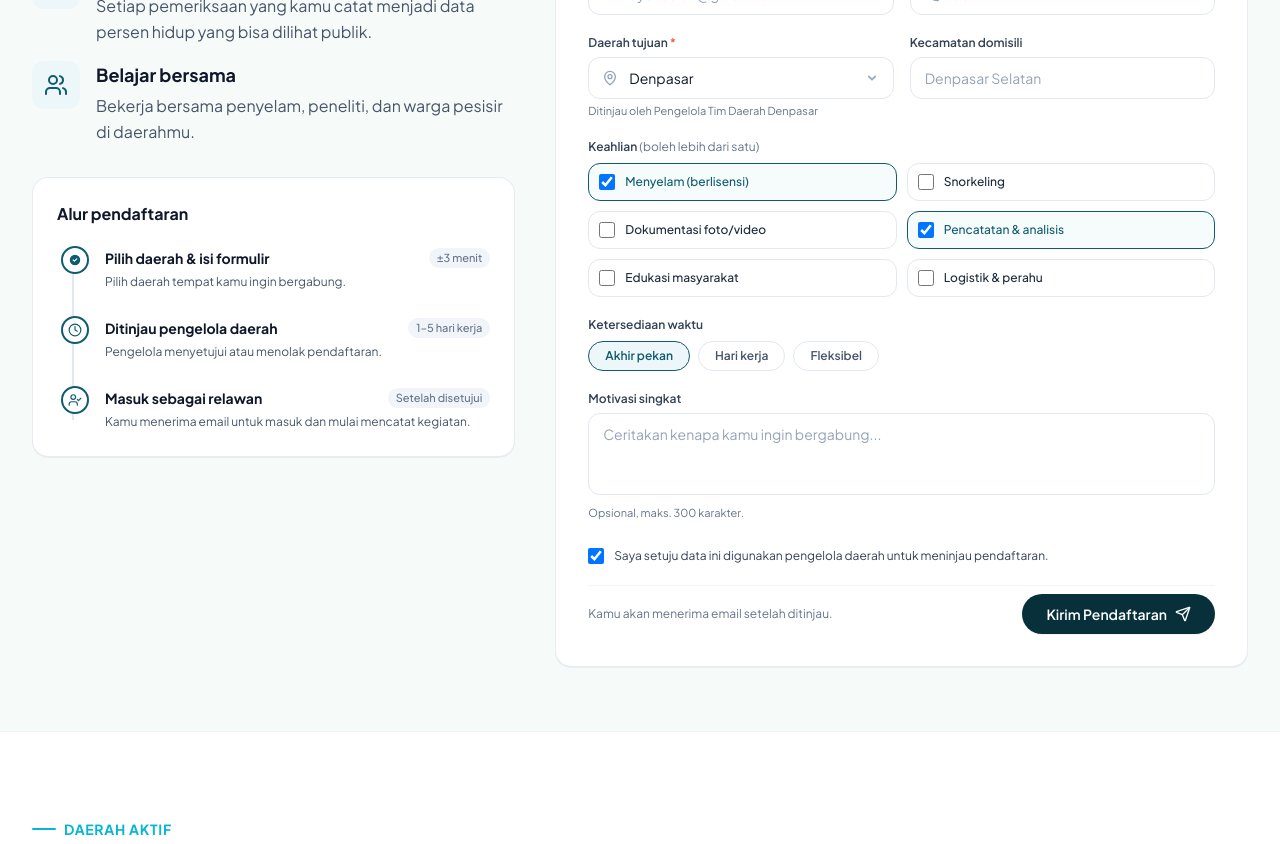
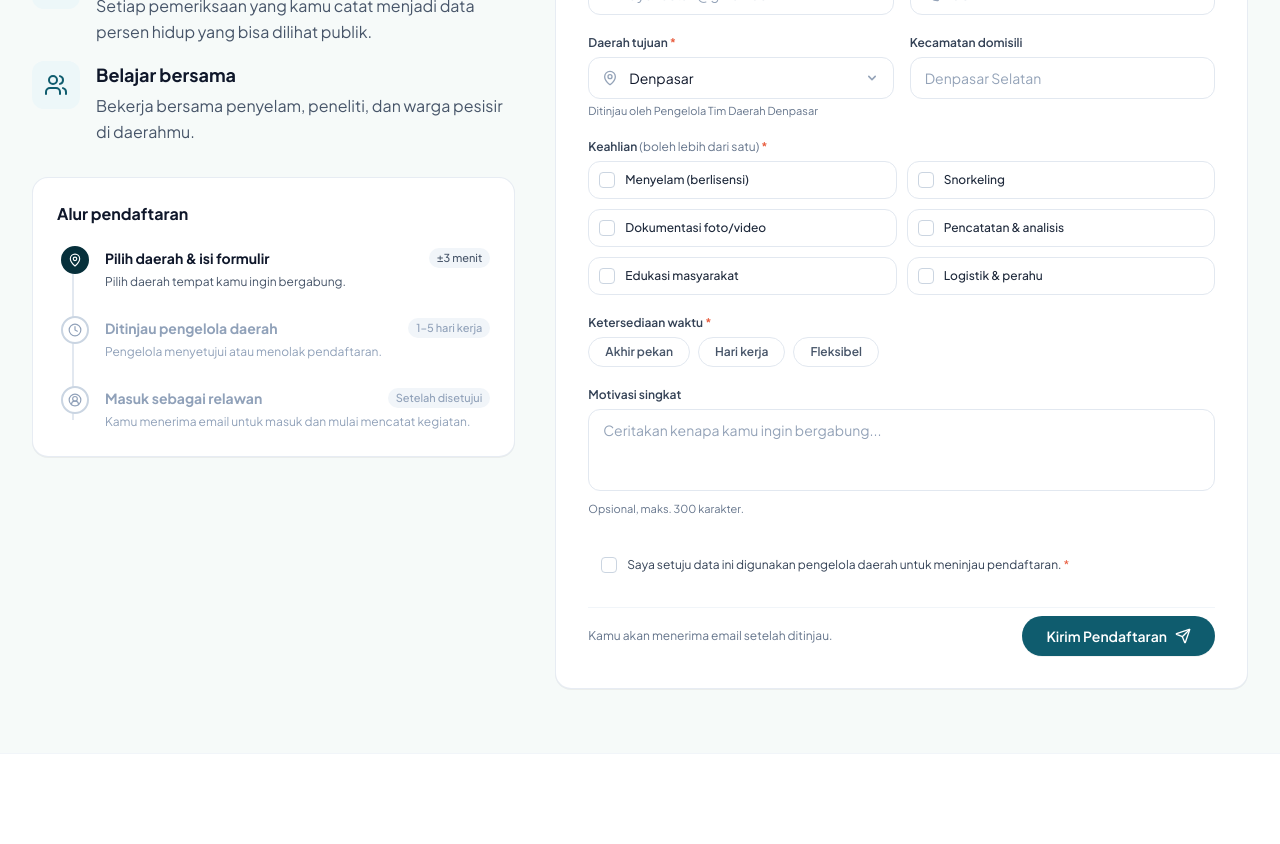
Before and after one commit to aurell-ev/SatuParagrafJosJis_UniversitasUdayana_WebDesignTechnoversary_vol_II, a React (Vite) app: page /gabung in a window 1280 px wide. Shown: the part 780-1624 px from the top of the page. Built offline with nearby package versions, Linux system fonts and the light colour scheme.

Commit message:
fix: fixing form for volunteer register

```diff
--- a/src/components/volunteer/VolunteerForm.jsx
+++ b/src/components/volunteer/VolunteerForm.jsx
@@ -1,5 +1,5 @@
 import { useState } from 'react'
-import { LuMail, LuPhone, LuMapPin, LuSend, LuCircleCheck } from 'react-icons/lu'
+import { LuMail, LuPhone, LuMapPin, LuSend, LuCircleCheck, LuCircleAlert, LuCheck } from 'react-icons/lu'
 
 const SKILL_OPTIONS = [
   { id: 'menyelam', label: 'Menyelam (berlisensi)' },
@@ -19,43 +19,110 @@ const REGION_OPTIONS = [
   { value: 'karangasem', label: 'Karangasem', manager: 'Pengelola Tim Daerah Karangasem' }
 ]
 
-export function VolunteerForm() {
+export function VolunteerForm({ onStepChange }) {
   const [formData, setFormData] = useState({
     fullName: '',
     email: '',
     phone: '',
     region: 'denpasar',
     district: '',
-    skills: ['menyelam', 'pencatatan'],
-    availability: 'Akhir pekan',
+    skills: [], // Bersih tanpa auto centang
+    availability: '', // Bersih tanpa default
     motivation: '',
-    agreeConsent: true
+    agreeConsent: false // Bersih tanpa auto centang
   })
+  const [errors, setErrors] = useState({})
   const [submitted, setSubmitted] = useState(false)
   const [loading, setLoading] = useState(false)
 
   const handleTextChange = (e) => {
     const { name, value } = e.target
     setFormData((prev) => ({ ...prev, [name]: value }))
+    if (errors[name]) {
+      setErrors((prev) => {
+        const next = { ...prev }
+        delete next[name]
+        return next
+      })
+    }
   }
 
   const toggleSkill = (skillId) => {
     setFormData((prev) => {
       const exists = prev.skills.includes(skillId)
-      return {
-        ...prev,
-        skills: exists ? prev.skills.filter((s) => s !== skillId) : [...prev.skills, skillId]
-      }
+      const nextSkills = exists ? prev.skills.filter((s) => s !== skillId) : [...prev.skills, skillId]
+      return { ...prev, skills: nextSkills }
     })
+    if (errors.skills) {
+      setErrors((prev) => {
+        const next = { ...prev }
+        delete next.skills
+        return next
+      })
+    }
+  }
+
+  const selectAvailability = (time) => {
+    setFormData((prev) => ({ ...prev, availability: time }))
+    if (errors.availability) {
+      setErrors((prev) => {
+        const next = { ...prev }
+        delete next.availability
+        return next
+      })
+    }
+  }
+
+  const validate = () => {
+    const newErrors = {}
+    if (!formData.fullName.trim()) {
+      newErrors.fullName = 'Nama lengkap wajib diisi.'
+    } else if (formData.fullName.trim().length < 3) {
+      newErrors.fullName = 'Nama terlalu pendek (minimal 3 karakter).'
+    }
+
+    if (!formData.email.trim()) {
+      newErrors.email = 'Alamat email wajib diisi.'
+    } else if (!/^[^\s@]+@[^\s@]+\.[^\s@]+$/.test(formData.email)) {
+      newErrors.email = 'Format email tidak valid (contoh: nama@email.com).'
+    }
+
+    if (!formData.phone.trim()) {
+      newErrors.phone = 'Nomor WhatsApp / HP wajib diisi.'
+    } else if (!/^[0-9+-\s]{9,16}$/.test(formData.phone.trim())) {
+      newErrors.phone = 'Nomor telepon tidak valid (minimal 9 digit angka).'
+    }
+
+    if (formData.skills.length === 0) {
+      newErrors.skills = 'Pilih minimal salah satu bidang keahlian atau minatmu.'
+    }
+
+    if (!formData.availability) {
+      newErrors.availability = 'Pilih salah satu ketersediaan waktumu.'
+    }
+
+    if (!formData.agreeConsent) {
+      newErrors.agreeConsent = 'Kamu harus menyetujui penggunaan data untuk proses verifikasi.'
+    }
+
+    return newErrors
   }
 
   const handleSubmit = (e) => {
     e.preventDefault()
+    const validationErrors = validate()
+    if (Object.keys(validationErrors).length > 0) {
+      setErrors(validationErrors)
+      return
+    }
+
+    setErrors({})
     setLoading(true)
 
     setTimeout(() => {
       setLoading(false)
       setSubmitted(true)
+      if (onStepChange) onStepChange(2)
     }, 450)
   }
 
@@ -64,7 +131,7 @@ export function VolunteerForm() {
   return (
     <div className="rounded-2xl border border-ink-200/80 bg-surface-card p-6 sm:p-8 shadow-2xs">
       <div>
-        <h2 className="text-xl sm:text-2xl font-bold text-ink-900 tracking-tight">
+        <h2 className="text-xl sm:text-2xl font-extrabold text-teal-base tracking-tight">
           Formulir pendaftaran relawan
         </h2>
         <p className="mt-1 text-xs sm:text-sm text-ink-600">
@@ -85,25 +152,26 @@ export function VolunteerForm() {
             type="button"
             onClick={() => {
               setSubmitted(false)
+              if (onStepChange) onStepChange(1)
               setFormData({
                 fullName: '',
                 email: '',
                 phone: '',
                 region: 'denpasar',
                 district: '',
-                skills: ['menyelam', 'pencatatan'],
-                availability: 'Akhir pekan',
+                skills: [],
+                availability: '',
                 motivation: '',
-                agreeConsent: true
+                agreeConsent: false
               })
             }}
-            className="mt-5 inline-flex items-center justify-center rounded-full px-5 py-2 text-xs font-semibold text-teal-base bg-teal-50 hover:bg-teal-100 transition-colors"
+            className="mt-5 inline-flex items-center justify-center rounded-full px-5 py-2 text-xs font-semibold text-teal-base bg-teal-50 hover:bg-teal-100 transition-colors cursor-pointer"
           >
             Daftar Daerah Lain
           </button>
         </div>
       ) : (
-        <form onSubmit={handleSubmit} className="mt-6 space-y-5">
+        <form onSubmit={handleSubmit} noValidate className="mt-6 space-y-5">
           {/* 1. Nama Lengkap */}
           <div>
             <label htmlFor="fullName" className="block text-xs font-semibold text-ink-700 mb-1.5">
@@ -113,12 +181,20 @@ export function VolunteerForm() {
               type="text"
               id="fullName"
               name="fullName"
-              required
               value={formData.fullName}
               onChange={handleTextChange}
               placeholder="Ni Luh Putu Ayu Lestari"
-              className="w-full rounded-xl border border-ink-200 bg-white px-3.5 py-2.5 text-sm text-ink-900 placeholder:text-ink-400 focus:border-teal-base focus:outline-hidden focus:ring-2 focus:ring-teal-base/20 transition-all"
+              className={`w-full rounded-xl border bg-white px-3.5 py-2.5 text-sm text-ink-900 placeholder:text-ink-400 focus:outline-hidden transition-all ${errors.fullName
+                ? 'border-coral-400 bg-coral-50/20 ring-2 ring-coral-300/40 focus:border-coral-500'
+                : 'border-ink-200 focus:border-teal-base focus:ring-2 focus:ring-teal-base/20'
+                }`}
             />
+            {errors.fullName && (
+              <p className="mt-1.5 flex items-center gap-1.5 text-xs font-medium text-coral-600 animate-in fade-in duration-150">
+                <LuCircleAlert className="h-3.5 w-3.5 shrink-0" />
+                <span>{errors.fullName}</span>
+              </p>
+            )}
           </div>
 
           {/* 2. Email & No HP/WhatsApp */}
@@ -135,13 +211,21 @@ export function VolunteerForm() {
                   type="email"
                   id="email"
                   name="email"
-                  required
                   value={formData.email}
                   onChange={handleTextChange}
                   placeholder="ayu.lestari@gmail.com"
-                  className="w-full rounded-xl border border-ink-200 bg-white pl-10 pr-3.5 py-2.5 text-sm text-ink-900 placeholder:text-ink-400 focus:border-teal-base focus:outline-hidden focus:ring-2 focus:ring-teal-base/20 transition-all"
+                  className={`w-full rounded-xl border bg-white pl-10 pr-3.5 py-2.5 text-sm text-ink-900 placeholder:text-ink-400 focus:outline-hidden transition-all ${errors.email
+                    ? 'border-coral-400 bg-coral-50/20 ring-2 ring-coral-300/40 focus:border-coral-500'
+                    : 'border-ink-200 focus:border-teal-base focus:ring-2 focus:ring-teal-base/20'
+                    }`}
                 />
               </div>
+              {errors.email && (
+                <p className="mt-1.5 flex items-center gap-1.5 text-xs font-medium text-coral-600 animate-in fade-in duration-150">
+                  <LuCircleAlert className="h-3.5 w-3.5 shrink-0" />
+                  <span>{errors.email}</span>
+                </p>
+              )}
             </div>
 
             <div>
@@ -156,13 +240,21 @@ export function VolunteerForm() {
                   type="tel"
                   id="phone"
                   name="phone"
-                  required
                   value={formData.phone}
                   onChange={handleTextChange}
                   placeholder="08xx-xxxx-xxxx"
-                  className="w-full rounded-xl border border-ink-200 bg-white pl-10 pr-3.5 py-2.5 text-sm text-ink-900 placeholder:text-ink-400 focus:border-teal-base focus:outline-hidden focus:ring-2 focus:ring-teal-base/20 transition-all"
+                  className={`w-full rounded-xl border bg-white pl-10 pr-3.5 py-2.5 text-sm text-ink-900 placeholder:text-ink-400 focus:outline-hidden transition-all ${errors.phone
+                    ? 'border-coral-400 bg-coral-50/20 ring-2 ring-coral-300/40 focus:border-coral-500'
+                    : 'border-ink-200 focus:border-teal-base focus:ring-2 focus:ring-teal-base/20'
+                    }`}
                 />
               </div>
+              {errors.phone && (
+                <p className="mt-1.5 flex items-center gap-1.5 text-xs font-medium text-coral-600 animate-in fade-in duration-150">
+                  <LuCircleAlert className="h-3.5 w-3.5 shrink-0" />
+                  <span>{errors.phone}</span>
+                </p>
+              )}
             </div>
           </div>
 
@@ -218,8 +310,8 @@ export function VolunteerForm() {
 
           {/* 4. Keahlian (Boleh lebih dari satu) */}
           <div>
-            <label className="block text-xs font-semibold text-ink-700 mb-2">
-              Keahlian <span className="font-normal text-ink-500">(boleh lebih dari satu)</span>
+            <label className="block text-xs font-semibold text-ink-700 mb-1.5">
+              Keahlian <span className="font-normal text-ink-500">(boleh lebih dari satu)</span> <span className="text-coral-base">*</span>
             </label>
             <div className="grid grid-cols-1 sm:grid-cols-2 gap-2.5">
               {SKILL_OPTIONS.map((skill) => {
@@ -227,29 +319,42 @@ export function VolunteerForm() {
                 return (
                   <label
                     key={skill.id}
-                    className={`flex items-center gap-2.5 p-2.5 rounded-xl border transition-colors cursor-pointer text-xs font-medium ${
-                      isChecked
+                    className={`flex items-center gap-2.5 p-2.5 rounded-xl border transition-colors cursor-pointer text-xs font-medium ${isChecked
                         ? 'border-teal-base bg-teal-50/50 text-teal-base'
                         : 'border-ink-200 hover:bg-ink-50 text-ink-800'
-                    }`}
+                      }`}
                   >
                     <input
                       type="checkbox"
                       checked={isChecked}
                       onChange={() => toggleSkill(skill.id)}
-                      className="h-4 w-4 rounded-sm border-ink-300 text-teal-base focus:ring-teal-base cursor-pointer"
+                      className="sr-only"
                     />
+                    <div
+                      className={`flex h-4 w-4 shrink-0 items-center justify-center rounded-sm border transition-colors ${isChecked
+                          ? 'border-teal-base bg-teal-base text-white'
+                          : 'border-ink-300 bg-white'
+                        }`}
+                    >
+                      {isChecked && <LuCheck className="h-3 w-3 stroke-[3]" />}
+                    </div>
                     <span>{skill.label}</span>
                   </label>
                 )
               })}
             </div>
+            {errors.skills && (
+              <p className="mt-2 flex items-center gap-1.5 text-xs font-medium text-coral-600 animate-in fade-in duration-150">
+                <LuCircleAlert className="h-3.5 w-3.5 shrink-0" />
+                <span>{errors.skills}</span>
+              </p>
+            )}
           </div>
 
           {/* 5. Ketersediaan Waktu (Pill buttons) */}
           <div>
-            <label className="block text-xs font-semibold text-ink-700 mb-2">
-              Ketersediaan waktu
+            <label className="block text-xs font-semibold text-ink-700 mb-1.5">
+              Ketersediaan waktu <span className="text-coral-base">*</span>
             </label>
             <div className="flex flex-wrap gap-2">
               {TIME_AVAILABILITY.map((time) => {
@@ -258,18 +363,23 @@ export function VolunteerForm() {
                   <button
                     key={time}
                     type="button"
-                    onClick={() => setFormData((prev) => ({ ...prev, availability: time }))}
-                    className={`rounded-full px-4 py-1.5 text-xs font-semibold transition-colors cursor-pointer ${
-                      isSelected
-                        ? 'bg-teal-50 text-teal-base border border-teal-base'
-                        : 'bg-white text-ink-600 border border-ink-200 hover:bg-ink-50'
-                    }`}
+                    onClick={() => selectAvailability(time)}
+                    className={`rounded-full px-4 py-1.5 text-xs font-semibold transition-colors cursor-pointer ${isSelected
+                      ? 'bg-teal-50 text-teal-base border border-teal-base'
+                      : 'bg-white text-ink-600 border border-ink-200 hover:bg-ink-50'
+                      }`}
                   >
                     {time}
                   </button>
                 )
               })}
             </div>
+            {errors.availability && (
+              <p className="mt-2 flex items-center gap-1.5 text-xs font-medium text-coral-600 animate-in fade-in duration-150">
+                <LuCircleAlert className="h-3.5 w-3.5 shrink-0" />
+                <span>{errors.availability}</span>
+              </p>
+            )}
           </div>
 
           {/* 6. Motivasi Singkat */}
@@ -292,18 +402,41 @@ export function VolunteerForm() {
 
           {/* 7. Consent Checkbox */}
           <div className="pt-1">
-            <label className="flex items-start gap-2.5 cursor-pointer">
+            <label className={`flex items-start gap-2.5 p-3 rounded-xl border transition-colors cursor-pointer ${errors.agreeConsent ? 'border-coral-300 bg-coral-50/30' : 'border-transparent'
+              }`}>
               <input
                 type="checkbox"
-                required
                 checked={formData.agreeConsent}
-                onChange={(e) => setFormData((prev) => ({ ...prev, agreeConsent: e.target.checked }))}
-                className="mt-0.5 h-4 w-4 rounded-sm border-ink-300 text-teal-base focus:ring-teal-base cursor-pointer"
+                onChange={(e) => {
+                  setFormData((prev) => ({ ...prev, agreeConsent: e.target.checked }))
+                  if (errors.agreeConsent) {
+                    setErrors((prev) => {
+                      const next = { ...prev }
+                      delete next.agreeConsent
+                      return next
+                    })
+                  }
+                }}
+                className="sr-only"
               />
+              <div
+                className={`mt-0.5 flex h-4 w-4 shrink-0 items-center justify-center rounded-sm border transition-colors ${formData.agreeConsent
+                    ? 'border-teal-base bg-teal-base text-white'
+                    : 'border-ink-300 bg-white'
+                  }`}
+              >
+                {formData.agreeConsent && <LuCheck className="h-3 w-3 stroke-[3]" />}
+              </div>
               <span className="text-xs text-ink-700 leading-relaxed">
-                Saya setuju data ini digunakan pengelola daerah untuk meninjau pendaftaran.
+                Saya setuju data ini digunakan pengelola daerah untuk meninjau pendaftaran. <span className="text-coral-base">*</span>
               </span>
             </label>
+            {errors.agreeConsent && (
+              <p className="mt-1 flex items-center gap-1.5 text-xs font-medium text-coral-600 px-3 animate-in fade-in duration-150">
+                <LuCircleAlert className="h-3.5 w-3.5 shrink-0" />
+                <span>{errors.agreeConsent}</span>
+              </p>
+            )}
           </div>
 
           {/* 8. Bottom Action Row */}
@@ -314,7 +447,7 @@ export function VolunteerForm() {
             <button
               type="submit"
               disabled={loading}
-              className="inline-flex items-center justify-center gap-2 rounded-full bg-teal-800 hover:bg-teal-900 px-6 py-2.5 text-sm font-semibold text-white shadow-2xs transition-colors outline-hidden focus-visible:ring-2 focus-visible:ring-teal-base disabled:opacity-70 cursor-pointer"
+              className="inline-flex items-center justify-center gap-2 rounded-full bg-teal-500 hover:bg-teal-400 px-6 py-2.5 text-sm font-semibold text-white shadow-2xs transition-colors outline-hidden focus-visible:ring-2 focus-visible:ring-teal-base disabled:opacity-70 cursor-pointer"
             >
               <span>{loading ? 'Mengirim...' : 'Kirim Pendaftaran'}</span>
               <LuSend className="h-4 w-4" />
--- a/src/components/volunteer/VolunteerInfo.jsx
+++ b/src/components/volunteer/VolunteerInfo.jsx
@@ -1,4 +1,4 @@
-import { LuWaves, LuChartLine, LuUsers, LuCircleCheck, LuClock, LuUserCheck } from 'react-icons/lu'
+import { LuWaves, LuChartLine, LuUsers, LuCircleCheck, LuMapPin, LuClock, LuCircleUserRound } from 'react-icons/lu'
 
 const PERKS = [
   {
@@ -23,23 +23,26 @@ const STEPS = [
     number: '01',
     title: 'Pilih daerah & isi formulir',
     time: '±3 menit',
-    desc: 'Pilih daerah tempat kamu ingin bergabung.'
+    desc: 'Pilih daerah tempat kamu ingin bergabung.',
+    icon: LuMapPin
   },
   {
     number: '02',
     title: 'Ditinjau pengelola daerah',
     time: '1–5 hari kerja',
-    desc: 'Pengelola menyetujui atau menolak pendaftaran.'
+    desc: 'Pengelola menyetujui atau menolak pendaftaran.',
+    icon: LuClock
   },
   {
     number: '03',
     title: 'Masuk sebagai relawan',
     time: 'Setelah disetujui',
-    desc: 'Kamu menerima email untuk masuk dan mulai mencatat kegiatan.'
+    desc: 'Kamu menerima email untuk masuk dan mulai mencatat kegiatan.',
+    icon: LuCircleUserRound
   }
 ]
 
-export function VolunteerInfo() {
+export function VolunteerInfo({ currentStep = 1 }) {
   return (
     <div className="space-y-8">
       {/* 1. Yang Dikerjakan Relawan */}
@@ -51,7 +54,7 @@ export function VolunteerInfo() {
           </span>
         </div>
 
-        <h2 className="text-2xl sm:text-3xl font-extrabold tracking-tight text-ink-900">
+        <h2 className="text-2xl sm:text-3xl font-extrabold tracking-tight text-teal-500">
           Yang dikerjakan relawan
         </h2>
 
@@ -83,30 +86,58 @@ export function VolunteerInfo() {
         <h3 className="text-base font-bold text-ink-900 mb-5">Alur pendaftaran</h3>
 
         <div className="relative space-y-6 before:absolute before:left-[15px] before:top-2 before:bottom-3 before:w-[2px] before:bg-ink-200">
-          {STEPS.map((step, idx) => (
+          {STEPS.map((step, idx) => {
+            const stepNum = idx + 1
+            const isCompleted = stepNum < currentStep
+            const isCurrent = stepNum === currentStep
+            const StepIcon = step.icon
+
+            return (
               <div key={idx} className="relative flex items-start gap-4 pl-1">
-              <div className="relative z-10 flex h-7 w-7 shrink-0 items-center justify-center rounded-full bg-white border-2 border-teal-base text-teal-base">
-                {idx === 0 ? (
-                  <LuCircleCheck className="h-3.5 w-3.5 fill-teal-base text-white" />
-                ) : idx === 1 ? (
-                  <LuClock className="h-3.5 w-3.5" />
+                {/* Status Indicator Icon */}
+                <div
+                  className={`relative z-10 flex h-7 w-7 shrink-0 items-center justify-center rounded-full transition-colors ${isCurrent
+                      ? 'bg-teal-800 text-white border-2 border-teal-800'
+                      : isCompleted
+                        ? 'bg-white border-2 border-teal-800 text-teal-800'
+                        : 'bg-white border-2 border-slate-300 text-slate-400'
+                    }`}
+                >
+                  {isCompleted ? (
+                    <LuCircleCheck className="h-4 w-4 fill-teal-800 text-white" />
                   ) : (
-                  <LuUserCheck className="h-3.5 w-3.5" />
+                    <StepIcon className="h-3.5 w-3.5" />
                   )}
                 </div>
+
+                {/* Step Details */}
                 <div className="flex-1 min-w-0 pt-0.5">
                   <div className="flex flex-wrap items-center justify-between gap-1">
-                  <h4 className="text-sm font-bold text-ink-900">{step.title}</h4>
-                  <span className="text-[11px] font-medium text-ink-500 bg-ink-100 px-2 py-0.5 rounded-full">
+                    <h4
+                      className={`text-sm font-bold transition-colors ${isCurrent || isCompleted ? 'text-ink-900' : 'text-slate-400'
+                        }`}
+                    >
+                      {step.title}
+                    </h4>
+                    <span
+                      className={`text-[11px] font-medium px-2 py-0.5 rounded-full ${isCurrent || isCompleted
+                          ? 'text-ink-600 bg-ink-100'
+                          : 'text-slate-400 bg-slate-100'
+                        }`}
+                    >
                       {step.time}
                     </span>
                   </div>
-                <p className="mt-1 text-xs text-ink-600 leading-relaxed">
+                  <p
+                    className={`mt-1 text-xs leading-relaxed transition-colors ${isCurrent || isCompleted ? 'text-ink-600' : 'text-slate-400'
+                      }`}
+                  >
                     {step.desc}
                   </p>
                 </div>
               </div>
-          ))}
+            )
+          })}
         </div>
       </div>
     </div>
--- a/src/pages/public/VolunteerPage.jsx
+++ b/src/pages/public/VolunteerPage.jsx
@@ -1,9 +1,12 @@
+import { useState } from 'react'
 import { VolunteerHero } from '../../components/volunteer/VolunteerHero'
 import { VolunteerInfo } from '../../components/volunteer/VolunteerInfo'
 import { VolunteerForm } from '../../components/volunteer/VolunteerForm'
 import { ActiveRegionsSection } from '../../components/volunteer/ActiveRegionsSection'
 
 export function VolunteerPage() {
+  const [currentStep, setCurrentStep] = useState(1)
+
   return (
     <div className="min-h-screen bg-surface">
       {/* 1. Hero Section */}
@@ -13,11 +16,11 @@ export function VolunteerPage() {
       <div className="mx-auto max-w-7xl px-4 sm:px-6 lg:px-8 py-12 sm:py-16">
         <div className="grid grid-cols-1 lg:grid-cols-12 gap-10 items-start">
           <div className="lg:col-span-5">
-            <VolunteerInfo />
+            <VolunteerInfo currentStep={currentStep} />
           </div>
 
           <div className="lg:col-span-7">
-            <VolunteerForm />
+            <VolunteerForm onStepChange={setCurrentStep} />
           </div>
         </div>
       </div>
```
Lines whose indentation alone changed are shown as unchanged.
